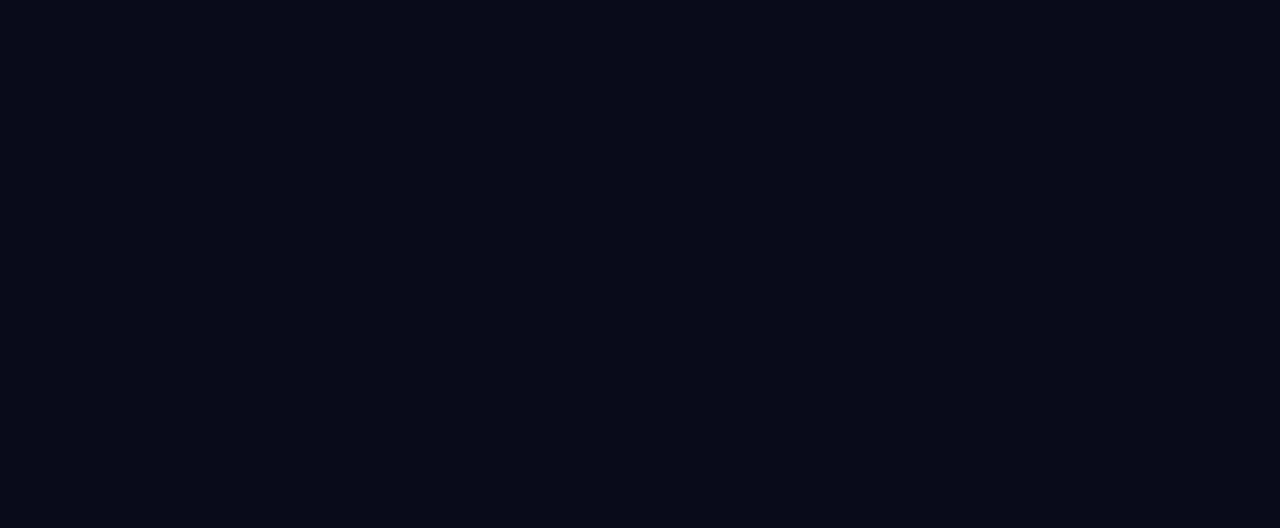
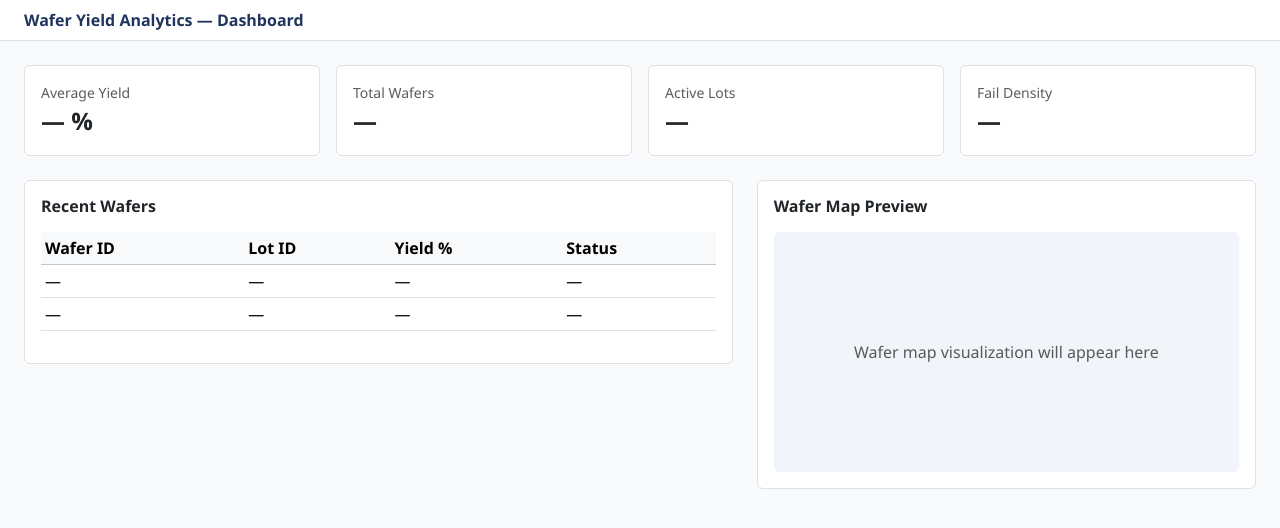
Before and after one commit to Saumyadarshi-1204/wafer-yield-analytics, a React (Create React App) app: page /dashboard in a window 1280 px wide. Before the commit this address had no page. Shown: the top 528 px of the page. Built offline with nearby package versions, Linux system fonts and the light colour scheme.

Commit message:
Create Dashboard.jsx

```diff
--- a/src/App.js
+++ b/src/App.js
@@ -2,6 +2,7 @@ import React from "react";
 import { BrowserRouter, Routes, Route } from "react-router-dom";
 import Landing from "./pages/Landing";
 import Login from "./pages/Login";
+import Dashboard from "./pages/Dashboard";
 
 function App() {
   return (
@@ -9,6 +10,7 @@ function App() {
       <Routes>
         <Route path="/" element={<Landing />} />
         <Route path="/login" element={<Login />} />
+        <Route path="/dashboard" element={<Dashboard />} />
       </Routes>
     </BrowserRouter>
   );
--- /dev/null
+++ b/src/pages/Dashboard.jsx
@@ -0,0 +1,103 @@
+import React from "react";
+
+function Dashboard() {
+  return (
+    <div style={{ backgroundColor: "#f8fafc", minHeight: "100vh" }}>
+      {/* TOP BAR */}
+      <nav className="navbar bg-white border-bottom px-4">
+        <span className="fw-semibold" style={{ color: "#1f355e" }}>
+          Wafer Yield Analytics — Dashboard
+        </span>
+      </nav>
+
+      {/* CONTENT */}
+      <div className="container-fluid p-4">
+        {/* KPI ROW */}
+        <div className="row g-3 mb-4">
+          <div className="col-md-3">
+            <div className="bg-white border rounded p-3">
+              <div className="text-muted small">Average Yield</div>
+              <div className="fs-4 fw-semibold">— %</div>
+            </div>
+          </div>
+
+          <div className="col-md-3">
+            <div className="bg-white border rounded p-3">
+              <div className="text-muted small">Total Wafers</div>
+              <div className="fs-4 fw-semibold">—</div>
+            </div>
+          </div>
+
+          <div className="col-md-3">
+            <div className="bg-white border rounded p-3">
+              <div className="text-muted small">Active Lots</div>
+              <div className="fs-4 fw-semibold">—</div>
+            </div>
+          </div>
+
+          <div className="col-md-3">
+            <div className="bg-white border rounded p-3">
+              <div className="text-muted small">Fail Density</div>
+              <div className="fs-4 fw-semibold">—</div>
+            </div>
+          </div>
+        </div>
+
+        {/* MAIN PANELS */}
+        <div className="row g-4">
+          {/* LEFT: TABLE */}
+          <div className="col-lg-7">
+            <div className="bg-white border rounded p-3">
+              <h6 className="fw-semibold mb-3">Recent Wafers</h6>
+
+              <table className="table table-sm">
+                <thead className="table-light">
+                  <tr>
+                    <th>Wafer ID</th>
+                    <th>Lot ID</th>
+                    <th>Yield %</th>
+                    <th>Status</th>
+                  </tr>
+                </thead>
+                <tbody>
+                  <tr>
+                    <td>—</td>
+                    <td>—</td>
+                    <td>—</td>
+                    <td>—</td>
+                  </tr>
+                  <tr>
+                    <td>—</td>
+                    <td>—</td>
+                    <td>—</td>
+                    <td>—</td>
+                  </tr>
+                </tbody>
+              </table>
+            </div>
+          </div>
+
+          {/* RIGHT: PLACEHOLDER */}
+          <div className="col-lg-5">
+            <div className="bg-white border rounded p-3 h-100">
+              <h6 className="fw-semibold mb-3">Wafer Map Preview</h6>
+
+              <div
+                className="d-flex align-items-center justify-content-center text-muted"
+                style={{
+                  height: "240px",
+                  backgroundColor: "#f1f4f8",
+                  borderRadius: "6px",
+                }}
+              >
+                Wafer map visualization will appear here
+              </div>
+            </div>
+          </div>
+        </div>
+      </div>
+    </div>
+  );
+}
+
+export default Dashboard;
--- a/src/pages/Landing.jsx
+++ b/src/pages/Landing.jsx
@@ -17,9 +17,18 @@ function Landing() {
           </span>
 
           <div className="ms-auto d-flex align-items-center gap-4">
-            <span className="text-muted small">Dashboard</span>
+            <span
+              className="text-muted small"
+              style={{ cursor: "pointer" }}
+              onClick={() => navigate("/dashboard")}
+            >
+              Dashboard
+            </span>
+
             <span className="text-muted small">Analytics</span>
+
             <span className="text-muted small">Solutions</span>
+
             <button
               className="btn btn-outline-primary btn-sm px-3"
               onClick={() => navigate("/login")}
@@ -60,13 +69,14 @@ function Landing() {
               >
                 Access Platform
               </button>
+
               <button className="btn btn-outline-secondary px-4">
                 Explore Capabilities
               </button>
             </div>
           </div>
 
-          {/* VISUAL */}
+          {/* WAFER VISUAL */}
           <div className="col-lg-6 d-flex justify-content-center mt-5 mt-lg-0">
             <div
               className="rounded-circle d-grid shadow-sm"
@@ -95,7 +105,7 @@ function Landing() {
         </div>
       </section>
 
-      {/* VALUE */}
+      {/* VALUE SECTION */}
       <section className="bg-white py-5 border-top border-bottom">
         <div className="container">
           <div className="row text-center mb-4">
```
